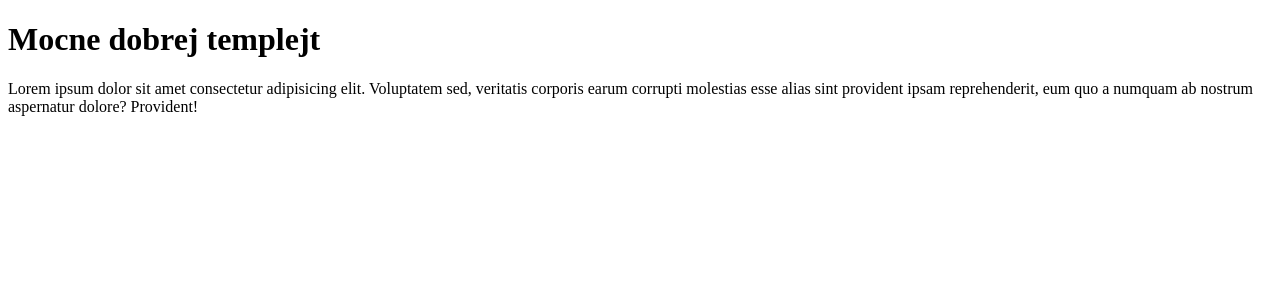
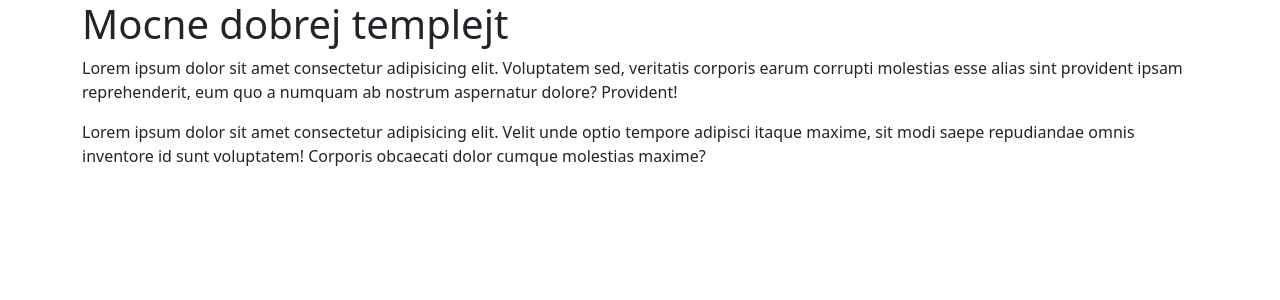
Before and after one commit to gyarab/2023_wa_sz_mikolasek_gaflix, a Django app: page / in a window 1280 px wide. Shown: the top 300 px of the page. Run offline with Django 5.2, Linux system fonts and the light colour scheme.

Commit message:
updated base

```diff
--- a/filmy/templates/filmy/base.html
+++ b/filmy/templates/filmy/base.html
@@ -4,10 +4,16 @@
     <meta charset="UTF-8">
     <meta name="viewport" content="width=device-width, initial-scale=1.0">
     <title>gaflix</title>
+    <link href="https://cdn.jsdelivr.net/npm/bootstrap@5.3.3/dist/css/bootstrap.min.css" rel="stylesheet" integrity="sha384-QWTKZyjpPEjISv5WaRU9OFeRpok6YctnYmDr5pNlyT2bRjXh0JMhjY6hW+ALEwIH" crossorigin="anonymous">
 </head>
 <body>
-    <h1>Mocne dobrej templejt</h1>
-    <p>Lorem ipsum dolor sit amet consectetur adipisicing elit. Voluptatem sed, veritatis corporis earum corrupti molestias esse alias sint provident ipsam reprehenderit, eum quo a numquam ab nostrum aspernatur dolore? Provident!</p>
+    <div class="container">
+        <h1>Mocne dobrej templejt</h1>
+        <p>Lorem ipsum dolor sit amet consectetur adipisicing elit. Voluptatem sed, veritatis corporis earum corrupti molestias esse alias sint provident ipsam reprehenderit, eum quo a numquam ab nostrum aspernatur dolore? Provident!</p>
+        <p>Lorem ipsum dolor sit amet consectetur adipisicing elit. Velit unde optio tempore adipisci itaque maxime, sit modi saepe repudiandae omnis inventore id sunt voluptatem! Corporis obcaecati dolor cumque molestias maxime?</p>
+    </div>
 
+
+    <script src="https://cdn.jsdelivr.net/npm/bootstrap@5.3.3/dist/js/bootstrap.bundle.min.js" integrity="sha384-YvpcrYf0tY3lHB60NNkmXc5s9fDVZLESaAA55NDzOxhy9GkcIdslK1eN7N6jIeHz" crossorigin="anonymous"></script>
 </body>
 </html>
```
Also changed, not shown: .gitignore.txt.
